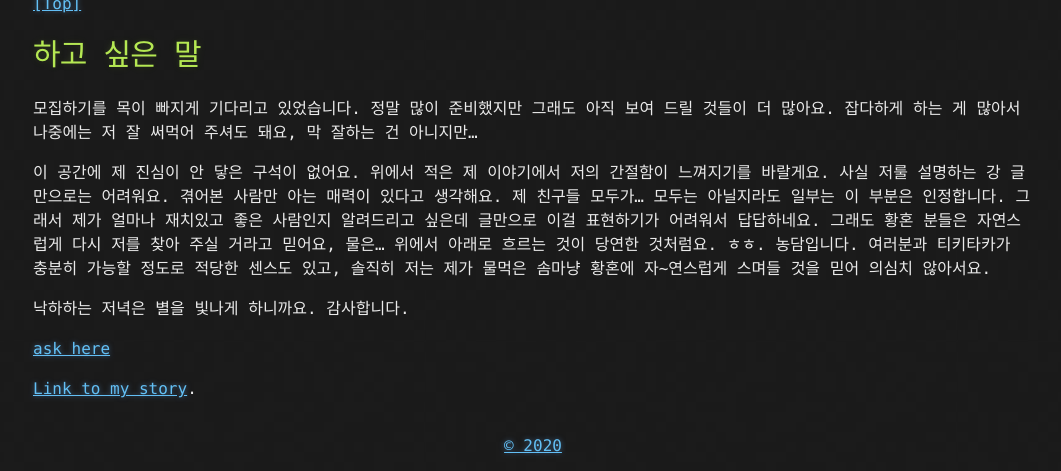
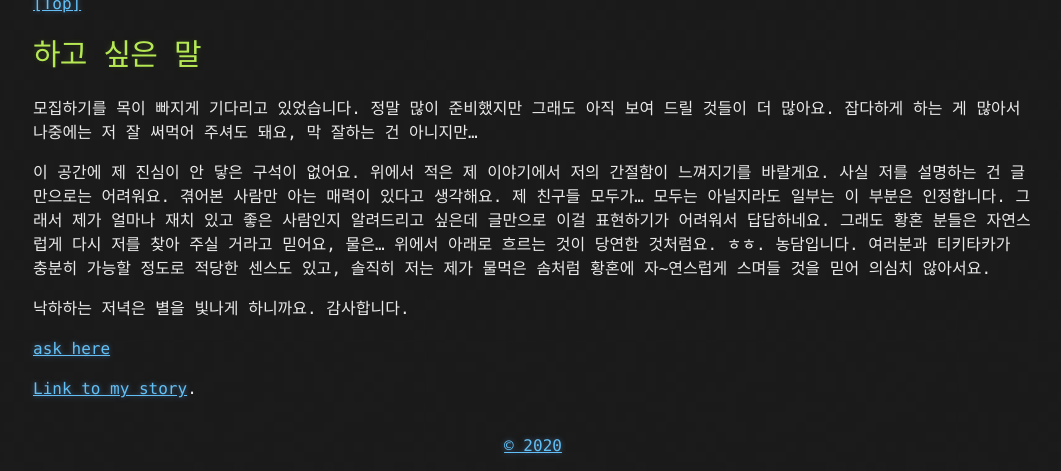
Before and after one commit to imrealz/imrealz.github.com, a Jekyll site: the page built from _posts/1988-12-25-우리는별이되고.md, in a window 1280 px wide and 900 px high, scrolled down 4550 px, cut to the strip 429-900 px from the top of the window. Shown: the whole strip, without its empty margins (107-1168 px from the left). Built offline with Jekyll 4.4.1, drawn with Linux system fonts in a browser that asks for light colours.

Commit message:
Update 1988-12-25-우리는별이되고.md

```diff
--- a/_posts/1988-12-25-우리는별이되고.md
+++ b/_posts/1988-12-25-우리는별이되고.md
@@ -107,10 +107,10 @@ published: true
 
 이 공간에 제 진심이 안 닿은 구석이 없어요.
 위에서 적은 제 이야기에서 저의 간절함이 느껴지기를 바랄게요.
-사실 저룰 설명하는 강 글만으로는 어려워요. 겪어본 사람만 아는 매력이 있다고 생각해요. 제 친구들 모두가... 모두는 아닐지라도 일부는 이 부분은 인정합니다.
-그래서 제가 얼마나 재치있고 좋은 사람인지 알려드리고 싶은데 글만으로 이걸 표현하기가 어려워서 답답하네요.
+사실 저를 설명하는 건 글만으로는 어려워요. 겪어본 사람만 아는 매력이 있다고 생각해요. 제 친구들 모두가... 모두는 아닐지라도 일부는 이 부분은 인정합니다.
+그래서 제가 얼마나 재치 있고 좋은 사람인지 알려드리고 싶은데 글만으로 이걸 표현하기가 어려워서 답답하네요.
 그래도 황혼 분들은 자연스럽게 다시 저를 찾아 주실 거라고 믿어요, 물은... 위에서 아래로 흐르는 것이 당연한 것처럼요. ㅎㅎ.
-농담입니다. 여러분과 티키타카가 충분히 가능할 정도로 적당한 센스도 있고, 솔직히 저는 제가 물먹은 솜마냥 황혼에 자~연스럽게 스며들 것을 믿어 의심치 않아서요.
+농담입니다. 여러분과 티키타카가 충분히 가능할 정도로 적당한 센스도 있고, 솔직히 저는 제가 물먹은 솜처럼 황혼에 자~연스럽게 스며들 것을 믿어 의심치 않아서요.
 
 
 낙하하는 저녁은 별을 빛나게 하니까요. 감사합니다.
```
